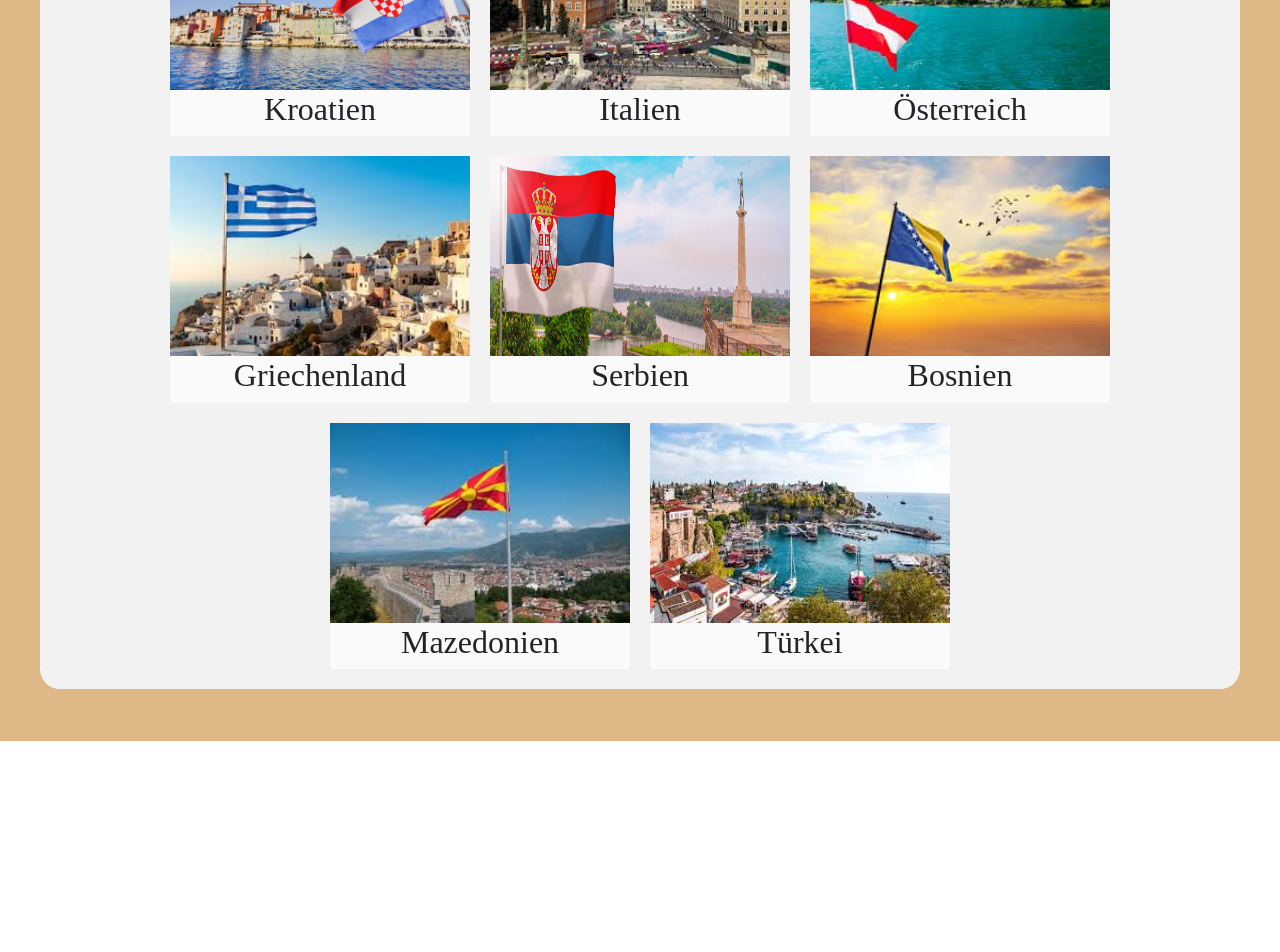
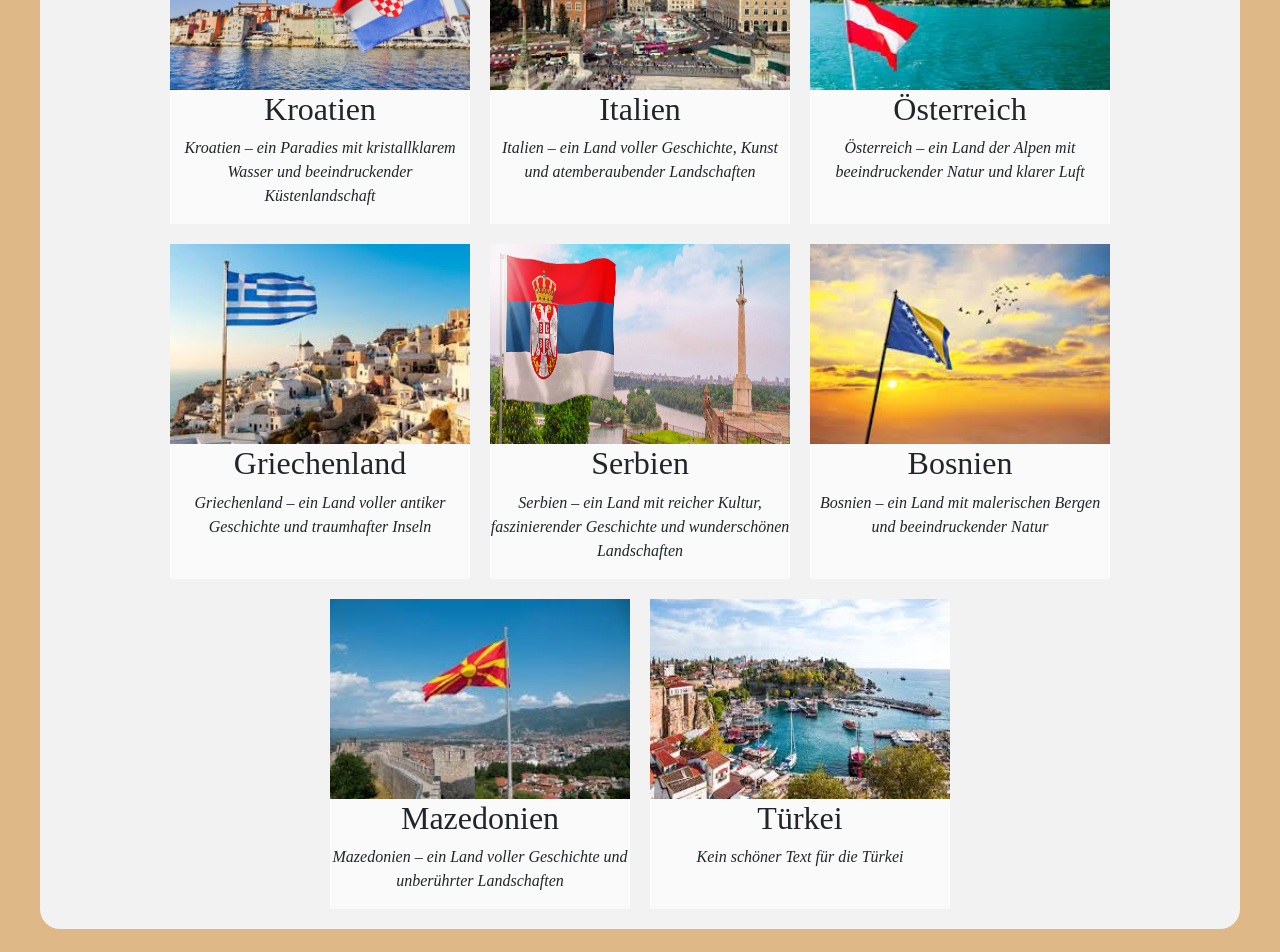
Before and after one commit to mahies/4ahitn_24, an Angular app: page /myTravelsSENJIC in a window 1280 px wide. Shown: the part 240-1192 px from the top of the page. Before the commit the page ends 981 px from the top, so only its background shows below. Built offline with nearby package versions, Linux system fonts and the light colour scheme.

Commit message:
UEB-36 | UEB-40: Einfügen kursiven Texten

```diff
--- a/src/app/pages/page-SENJIC/page-my-travels-senjic/page-my-travels-senjic.component.html
+++ b/src/app/pages/page-SENJIC/page-my-travels-senjic/page-my-travels-senjic.component.html
@@ -53,34 +53,43 @@
     <div class="travel-item">
       <img [src]="Kroatienimg"  alt="Kroatien">
       <h2>Kroatien</h2>
+      <p><em>{{Kroatien}}</em></p>
     </div>
+
     <div class="travel-item">
       <img [src]="Italienimg"  alt="Italien">
       <h2>Italien</h2>
+      <p><em>{{Italien}}</em></p>
     </div>
     <div class="travel-item">
       <img [src]="Oesterreichimg"  alt="Österreich">
       <h2>Österreich</h2>
+      <p><em>{{Oesterreich}}</em></p>
     </div>
     <div class="travel-item">
       <img [src]="Griechenlandimg"  alt="Griechenland">
       <h2>Griechenland</h2>
+      <p><em>{{Griechenland}}</em></p>
     </div>
     <div class="travel-item">
       <img [src]="Serbienimg"  alt="Serbien">
       <h2>Serbien</h2>
+      <p><em>{{Serbien}}</em></p>
     </div>
     <div class="travel-item">
       <img [src]="Bosnienimg"  alt="Bosnien">
       <h2>Bosnien</h2>
+      <p><em>{{Bosnien}}</em></p>
     </div>
     <div class="travel-item">
       <img [src]="Mazedonienimg"  alt="Bosnien">
       <h2>Mazedonien</h2>
+      <p><em>{{Mazedonien}}</em></p>
     </div>
     <div class="travel-item">
       <img [src]="Turkeiimg"  alt="Türkei">
       <h2>Türkei</h2>
+      <p><em>{{Turkei}}</em></p>
     </div>
   </div>
 </div>
--- a/src/app/pages/page-SENJIC/page-my-travels-senjic/page-my-travels-senjic.component.ts
+++ b/src/app/pages/page-SENJIC/page-my-travels-senjic/page-my-travels-senjic.component.ts
@@ -14,7 +14,7 @@ import {RouterLink, RouterLinkActive} from '@angular/router';
 export class PageMyTravelsSenjicComponent {
 Kroatien:String="Kroatien – ein Paradies mit kristallklarem Wasser und beeindruckender Küstenlandschaft";
 Italien:String="Italien – ein Land voller Geschichte, Kunst und atemberaubender Landschaften";
-Oesterreich:String="Die majestätischen Alpen Österreichs in ihrer vollen Pracht";
+Oesterreich:String="Österreich – ein Land der Alpen mit beeindruckender Natur und klarer Luft";
 Griechenland:String="Griechenland – ein Land voller antiker Geschichte und traumhafter Inseln";
 Serbien:String="Serbien – ein Land mit reicher Kultur, faszinierender Geschichte und wunderschönen Landschaften";
 Bosnien:String="Bosnien – ein Land mit malerischen Bergen und beeindruckender Natur";
```
